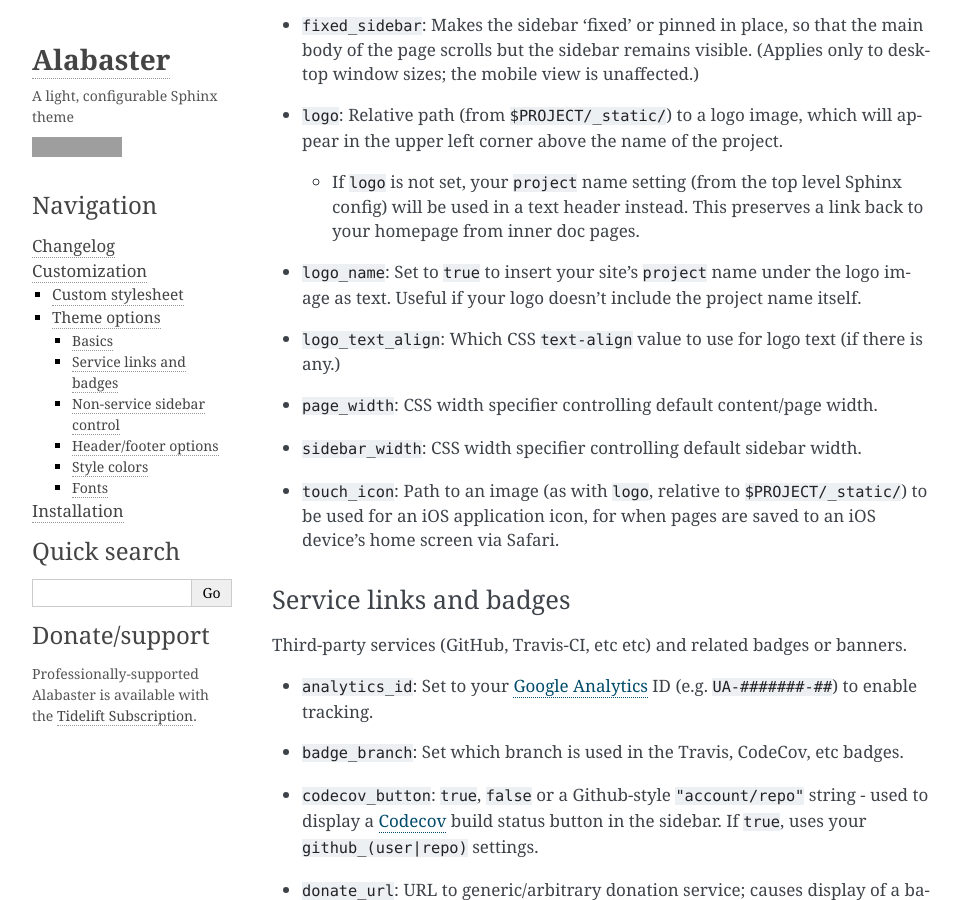
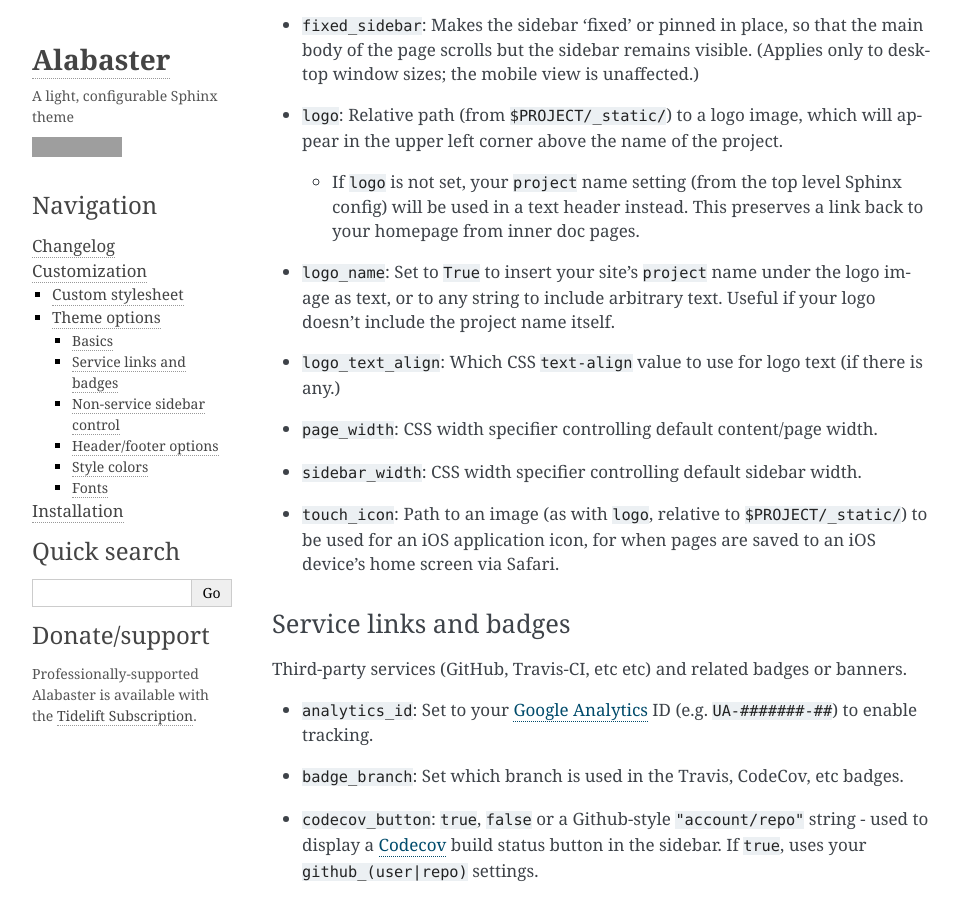
Before and after one commit to sphinx-doc/alabaster, a Sphinx documentation site: the page built from docs/customization.rst, in a window 1280 px wide and 900 px high, scrolled down 1769 px. Shown: the whole window, without its empty margins (148-1109 px from the left). Built offline with Sphinx 7.4.7, drawn with Linux system fonts in a browser that asks for light colours; grey boxes are pictures that could not be loaded.

Commit message:
Allow an arbitrary string in the logo_name option (#213)
Co-authored-by: Will Vousden <will@vousden.me.uk>

```diff
--- a/docs/customization.rst
+++ b/docs/customization.rst
@@ -90,9 +90,9 @@ Settings related to text display, logo, etc.
     level Sphinx config) will be used in a text header instead. This
     preserves a link back to your homepage from inner doc pages.
 
-* ``logo_name``: Set to ``true`` to insert your site's ``project`` name
-  under the logo image as text. Useful if your logo doesn't include the
-  project name itself.
+* ``logo_name``: Set to ``True`` to insert your site's ``project`` name
+  under the logo image as text, or to any string to include arbitrary text.
+  Useful if your logo doesn't include the project name itself.
 * ``logo_text_align``: Which CSS ``text-align`` value to use for logo text
   (if there is any.)
 * ``page_width``: CSS width specifier controlling default content/page width.
```
Also changed, not shown: 1 other file.
